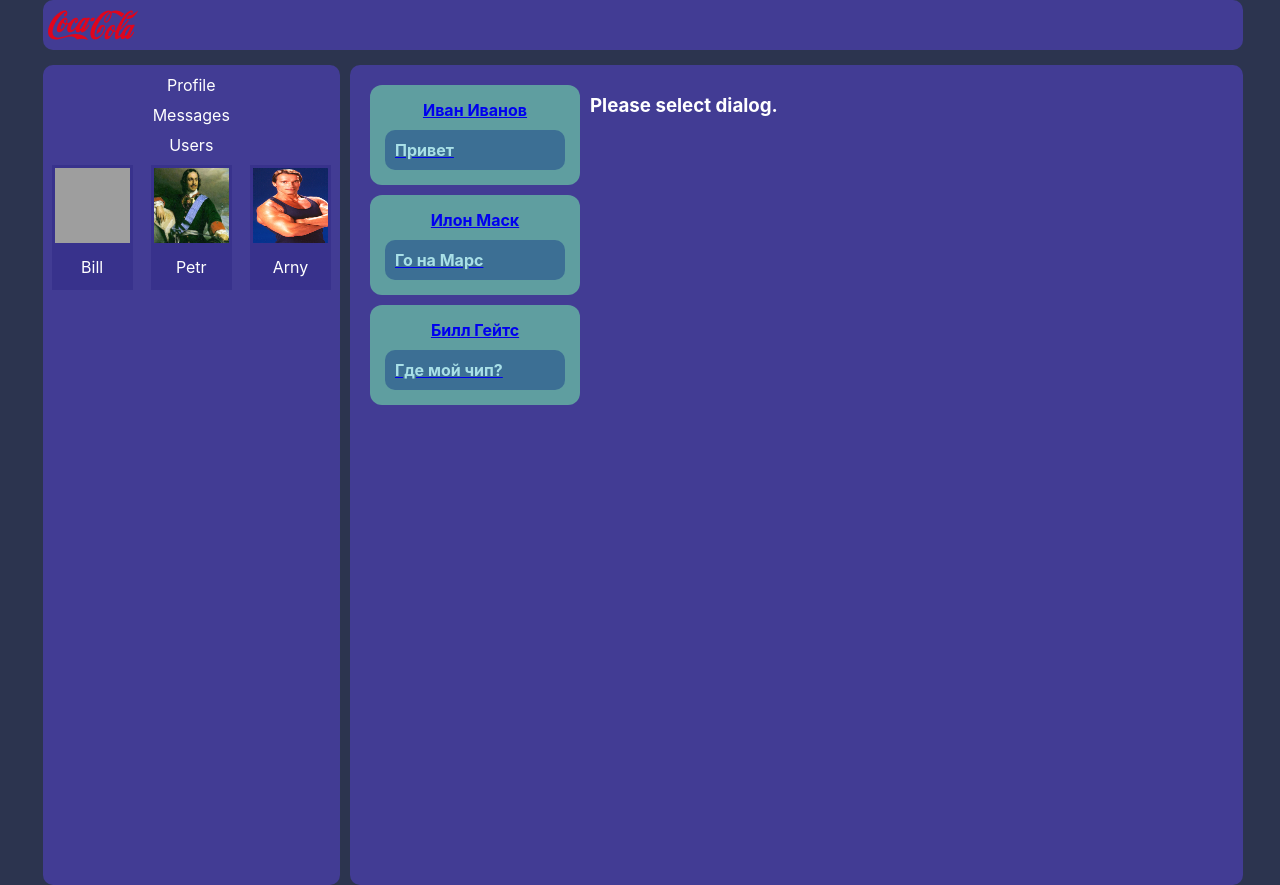
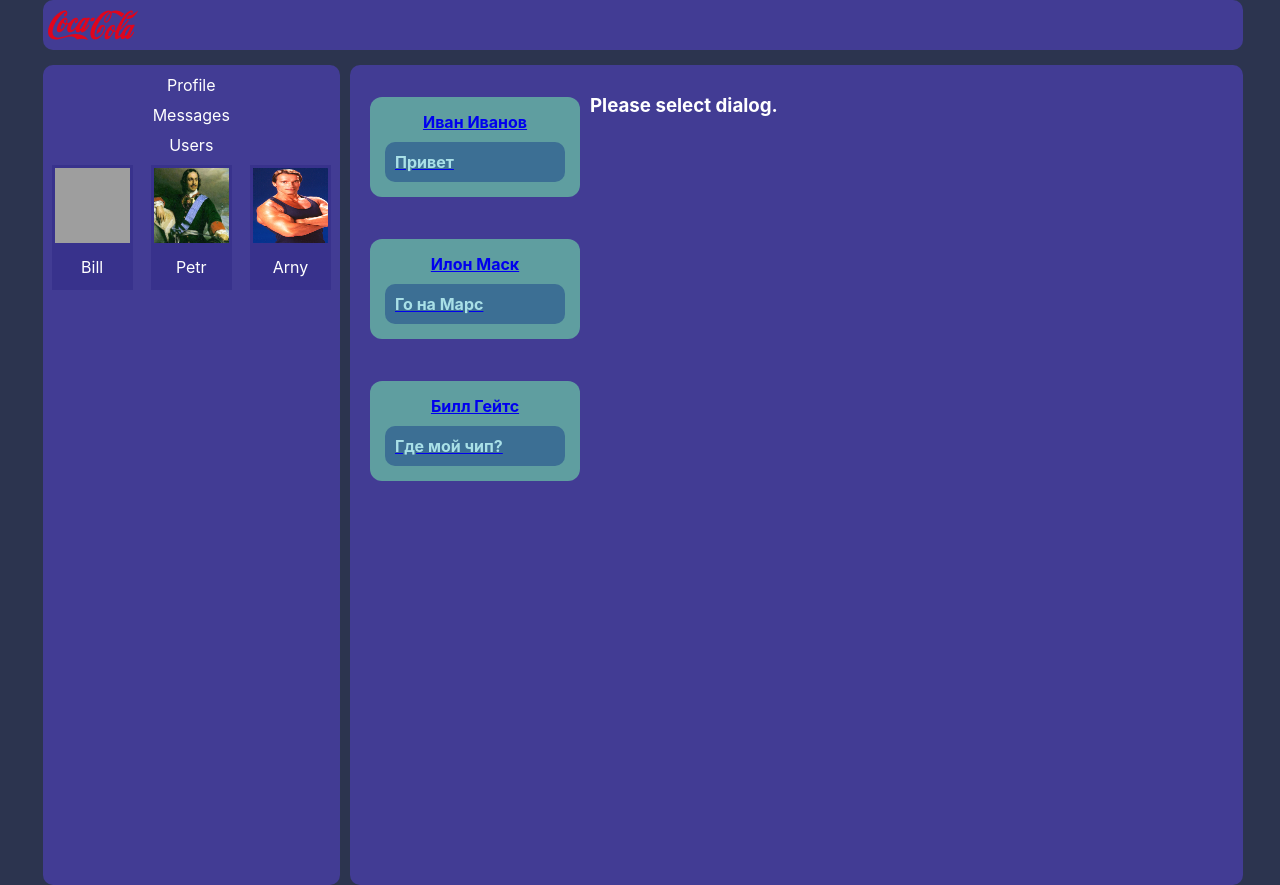
Before and after one commit to hertbex/socialnetwork, a React (Create React App) app: page /messages in a window 1280 px wide. Built offline with nearby package versions, Linux system fonts and the light colour scheme; grey boxes are pictures that could not be loaded.

Commit message:
draggable Chatlist https://www.youtube.com/watch?v=Qroj1wpWlp8

```diff
--- a/src/components/Chatlist/Chatlist.jsx
+++ b/src/components/Chatlist/Chatlist.jsx
@@ -1,8 +1,37 @@
 import Message from '../Message/Message'
 import {NavLink} from 'react-router-dom';
 import './Chatlist.css'
-import PullRelease from "../../hoc/PullRelease";
+import {useState} from "react";
+import DraggableListItem from "../DraggableListItem/DraggableListItem";
 export default function Chatlist(props){
+    const [chats, setChats] = useState(props.chats);
+    const [dragStartIndex, setdragStartIndex] = useState(null);
+    // get index of draged item
+    const onDragStart = (index) => setdragStartIndex(index)
+    // update list when item dropped
+    const onDrop = (dropIndex) => {
+        // get draged item
+        const dragItem = chats[dragStartIndex]
+
+        // delete draged item in list
+        let list = [...chats]
+        list.splice(dragStartIndex, 1)
+
+        // update list
+        if (dragStartIndex < dropIndex) {
+            setChats([
+                ...list.slice(0, dropIndex - 1),
+                dragItem,
+                ...list.slice(dropIndex - 1, list.length)
+            ])
+        } else {
+            setChats([
+                ...list.slice(0, dropIndex),
+                dragItem,
+                ...list.slice(dropIndex, list.length)
+            ])
+        }
+    }
     return(
         <div className={"Chatlist"}>
             {/* <div className={"Chat"}>
@@ -14,13 +43,29 @@
             <div className={"Chat"}>
                 <Message name={props.chats[2].name} text={props.chats[3].text}/>
             </div> */}
-            {props.chats.map( (chat)=>{
+            {chats.map( (chat,index)=>{
                 return(
-                    <PullRelease key={chat.id}><NavLink to={"/messages/" + chat.id} >
-                        <Message name={chat.name} text={chat.text}/>
-                    </NavLink></PullRelease>
+                    <DraggableListItem
+                        key={chat.id}
+                        index={index}
+                        onDragStart={(index) => onDragStart(index)}
+                        onDrop={(index) => onDrop(index)}
+                    >
+                        {
+                            <NavLink to={"/messages/" + chat.id} >
+                                <Message name={chat.name} text={chat.text}/>
+                            </NavLink>
+                        }
+                    </DraggableListItem>
+
                 )
             } )}
+            <DraggableListItem
+                key={chats.length}
+                index={chats.length}
+                draggale={false}
+                onDrop={(index) => onDrop(index)}
+            />
         </div>
     )
 }
--- /dev/null
+++ b/src/components/DraggableListItem/DraggableListItem.css
@@ -0,0 +1,21 @@
+ul,
+li {
+    list-style-type: none;
+}
+
+.draggable-list__item {
+    padding: 10px 0;
+    border-top: 2px solid transparent;
+}
+
+.draggable-list__item * {
+    pointer-events: none;
+}
+
+.draggable-list__item.dragstart {
+    opacity: 0.5;
+}
+
+.draggable-list__item.dragover {
+    border-top-color: green;
+}
--- /dev/null
+++ b/src/components/DraggableListItem/DraggableListItem.jsx
@@ -0,0 +1,93 @@
+import React, { useRef } from 'react'
+import "./DraggableListItem.css"
+
+const DraggableListItem = props => {
+
+	const itemRef = useRef(null)
+
+	const onDragStart = (e) => {
+
+		// remove default drag ghost
+		e.dataTransfer.effectedAllowed = 'move'
+		e.dataTransfer.setDragImage(e.target, 50000, 50000)
+
+		// custom drag ghost
+		let ghostNode = e.target.cloneNode(true)
+
+		ghostNode.style.position = "absolute"
+
+		// show ghost add mouse pointer position
+		ghostNode.style.top = (e.pageY - e.target.offsetHeight /2) + 'px'
+		ghostNode.style.left = (e.pageX - e.target.offsetWidth /2) + 'px'
+
+		// add width height to ghost node
+		ghostNode.style.height = e.target.offsetHeight + 'px'
+		ghostNode.style.width = e.target.offsetWidth + 'px'
+
+		// add some style
+		ghostNode.style.opacity = '0.8'
+		ghostNode.style.pointerEvents = 'none'
+
+		// add id
+		ghostNode.id = 'ghostNode'
+
+		document.body.prepend(ghostNode)
+
+		// identify selected item
+		itemRef.current.classList.add('dragstart')
+
+		if (props.onDragStart) {
+			props.onDragStart(props.index)
+		}
+	}
+
+	// event when dragging
+	const onDrag = (e) => {
+		// move ghost node with mouse
+		let ghostNode = document.querySelector('#ghostNode')
+		ghostNode.style.top = (e.pageY - e.target.offsetHeight /2) + 'px'
+		ghostNode.style.left = (e.pageX - e.target.offsetWidth /2) + 'px'
+	}
+
+	// event when drag end
+	const onDragEnd = () => {
+		// remove ghost node
+		document.querySelector('#ghostNode').remove()
+		// remove selected item style
+		itemRef.current.classList.remove('dragstart')
+	}
+
+	// event when drag over item
+	const onDragEnter = () => itemRef.current.classList.add('dragover')
+
+	// event when drag leave item
+	const onDragLeave = () => itemRef.current.classList.remove('dragover')
+
+	// add event for item can drop
+	const onDragOver = (e) => e.preventDefault()
+
+	// event when drop
+	const onDrop = () => {
+		itemRef.current.classList.remove('dragover')
+		props.onDrop(props.index)
+	}
+
+	return (
+		<li
+			ref={itemRef}
+			className="draggable-list__item"
+			draggable={props.draggable !== undefined ? props.draggable : true}
+			onDragStart={onDragStart}
+			onDrag={onDrag}
+			onDragEnd={onDragEnd}
+			onDragEnter={onDragEnter}
+			onDragLeave={onDragLeave}
+			onDragOver={onDragOver}
+			onDrop={onDrop}
+		>
+			{props.children}
+		</li>
+	)
+}
+
+export default DraggableListItem
--- a/src/hoc/PullRelease.js
+++ /dev/null
@@ -1,15 +0,0 @@
-import { useSpring, animated } from '@react-spring/web'
-import { useDrag } from '@use-gesture/react'
-export default function PullRelease(props) {
-    const [{ x, y }, api] = useSpring(() => ({ x: 0, y: 0 }))
-
-    // Set the drag hook and define component movement based on gesture data
-    const bind = useDrag(({ down, movement: [mx, my] }) => {
-        api.start({ x: down ? mx : 0, y: down ? my : 0, immediate: down })
-    })
-
-    // Bind it to a component
-    return <animated.div {...bind()} style={{ x, y }}>
-        {props.children}
-    </animated.div>
-}
```
